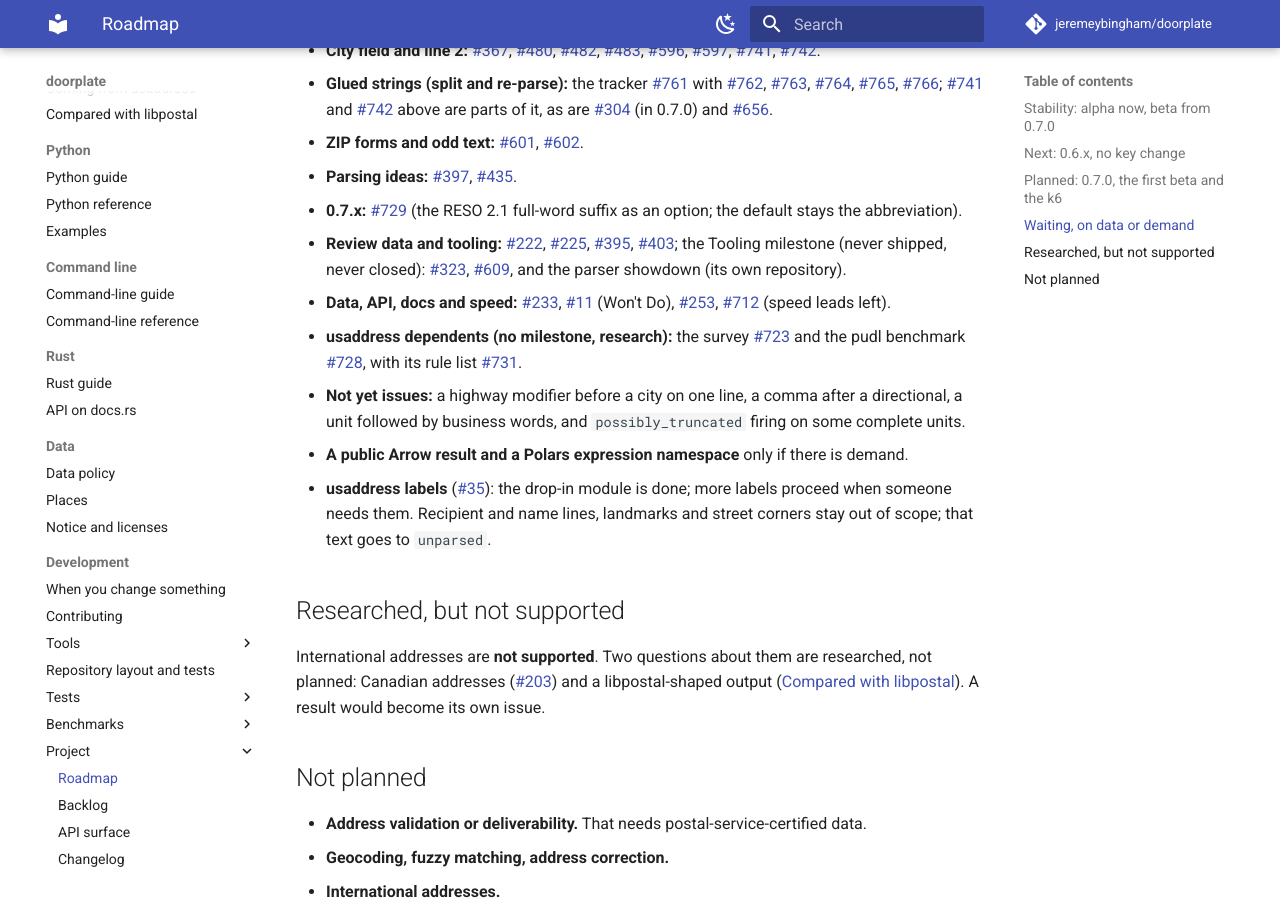
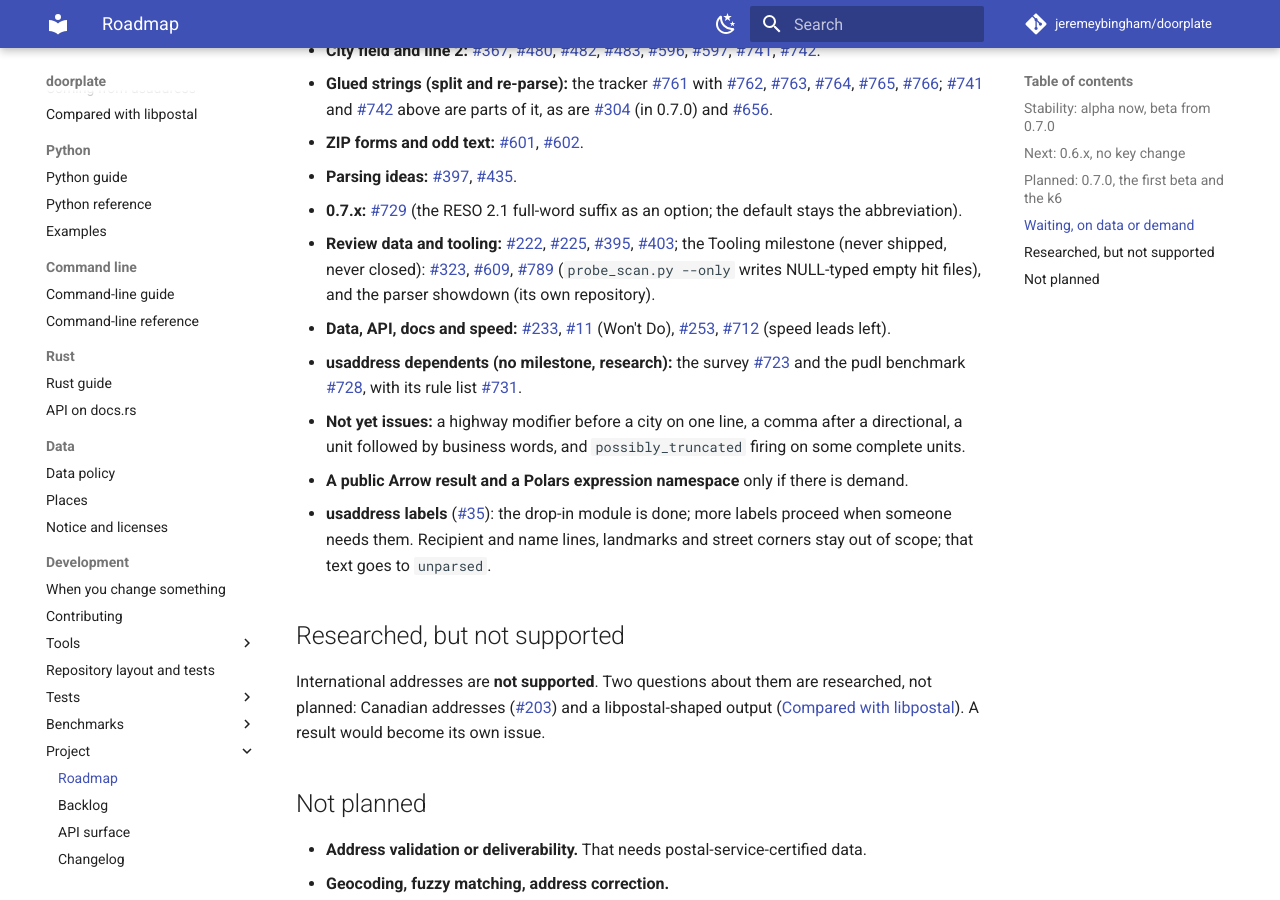
Before and after one commit to jeremeybingham/doorplate, an MkDocs documentation site: the page built from docs/roadmap.md, in a window 1280 px wide and 900 px high, scrolled down 2536 px. Built offline with MkDocs 1.6.1 and Material for MkDocs 9.7.7, drawn with Linux system fonts in a browser that asks for light colours; comment, search, counter and statistics services are not loaded.

Commit message:
roadmap: list #789 in the Tooling milestone
Co-Authored-By: Claude Opus 5.5 <noreply@anthropic.com>

```diff
--- a/docs/roadmap.md
+++ b/docs/roadmap.md
@@ -66,7 +66,7 @@ One line per kind. Every open issue here is in the **Later** milestone (or **Too
 - **ZIP forms and odd text:** #601, #602.
 - **Parsing ideas:** #397, #435.
 - **0.7.x:** #729 (the RESO 2.1 full-word suffix as an option; the default stays the abbreviation).
-- **Review data and tooling:** #222, #225, #395, #403; the Tooling milestone (never shipped, never closed): #323, #609, and the parser showdown (its own repository).
+- **Review data and tooling:** #222, #225, #395, #403; the Tooling milestone (never shipped, never closed): #323, #609, #789 (`probe_scan.py --only` writes NULL-typed empty hit files), and the parser showdown (its own repository).
 - **Data, API, docs and speed:** #233, #11 (Won't Do), #253, #712 (speed leads left).
 - **usaddress dependents (no milestone, research):** the survey #723 and the pudl benchmark #728, with its rule list #731.
 - **Not yet issues:** a highway modifier before a city on one line, a comma
```
